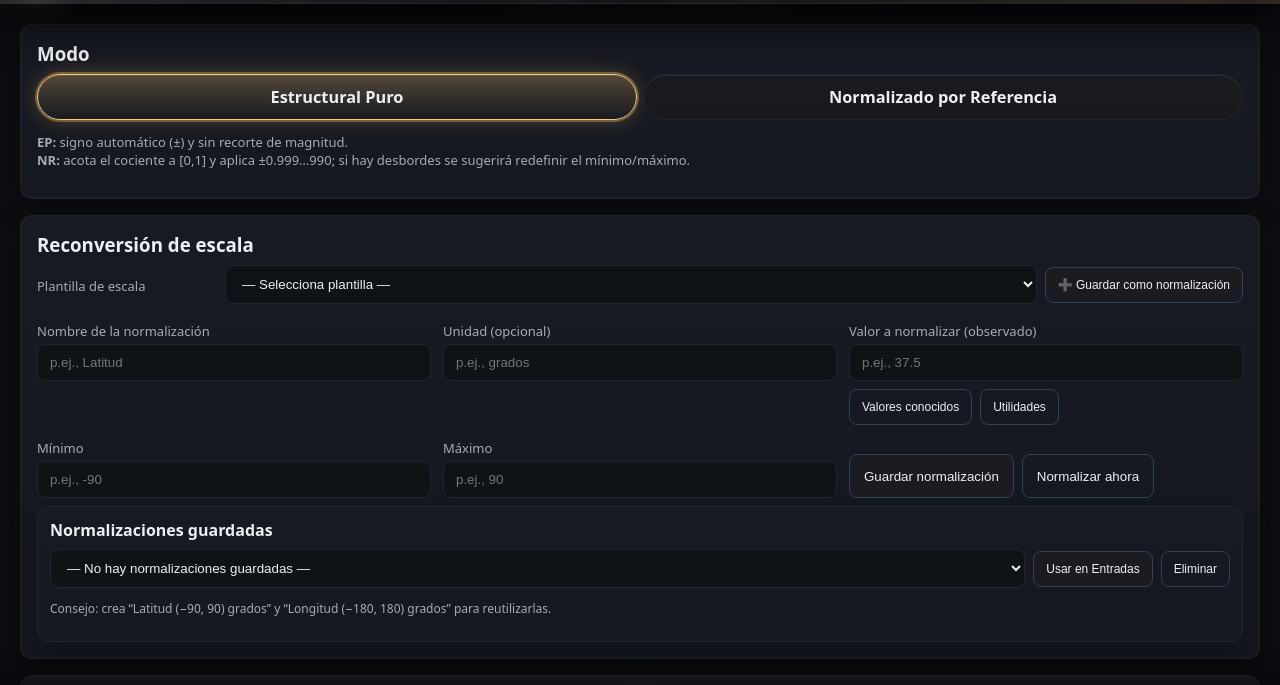
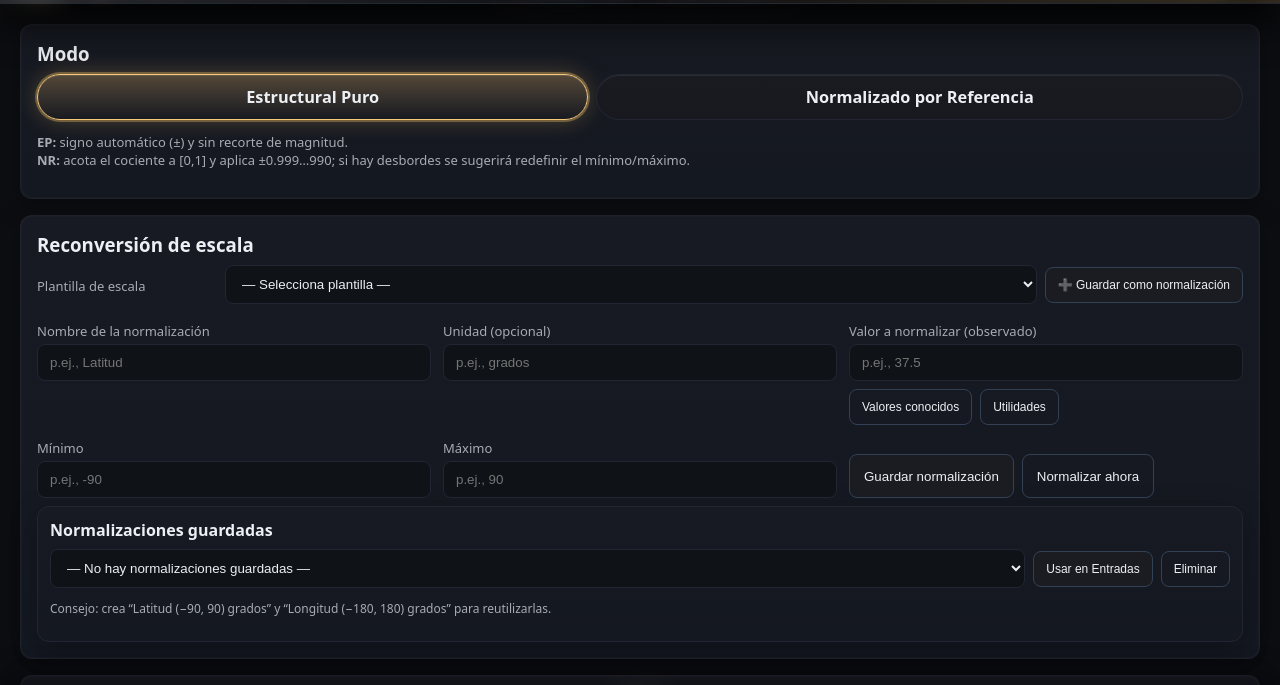
Before and after one commit to AceOptimeFlows/NormalizaCoherente, a plain HTML site: page index.html in a window 1280 px wide. Shown: the part 57-742 px from the top of the page. Drawn offline with Linux system fonts and the light colour scheme.

Commit message:
Fixed UI Buttons Mode

```diff
--- a/styles.css
+++ b/styles.css
@@ -612,9 +612,9 @@ input.is-locked{
   flex-wrap:wrap;
 }
 
-/* ✅ NUEVO: filas de toggles más compactas (reduce separación vertical en móvil) */
+/* ✅ filas de toggles: vertical más apretado, horizontal normal */
 .row.toggle-row{
-  gap:6px;
+  gap:4px 8px; /* row-gap column-gap */
 }
 
 .grid2{
@@ -687,20 +687,26 @@ input.is-locked{
   display:flex;
   align-items:center;
   gap:6px;
-  margin:0;              /* 👈 clave para que no “separe” verticalmente */
+  margin:0;              /* clave para que no “separe” verticalmente */
   margin-right:12px;
 }
 
 .grow{flex:1}
 
 /* ============================================================
-   ✅ NUEVO: “switches” como botones (radio/checkbox sin checks)
+   ✅ “switches” como botones (radio/checkbox sin checks)
    (solo cuando el label tenga class="toggle")
    ============================================================ */
 .switch.toggle{
   position:relative;
   display:block;               /* el “botón” manda */
-  flex:1 1 160px;              /* permite 2 en el panel inverso (340px) */
+
+  /* ✅ clave: evita que el basis se convierta en ALTURA cuando .row es column */
+  flex:1 1 auto;
+
+  /* ✅ mantiene el “2 por fila” en layouts horizontales cuando hay espacio */
+  min-width:160px;
+
   margin-right:0;
 }
 
--- a/sw.js
+++ b/sw.js
@@ -1,4 +1,4 @@
-const CACHE_NAME = 'NormalizaCoherente.v1.0.0';
+const CACHE_NAME = 'NormalizaCoherente_v1.0.0';
 
 // Precache: todo lo necesario para que la app funcione 100% offline
 const ASSETS = [
```
